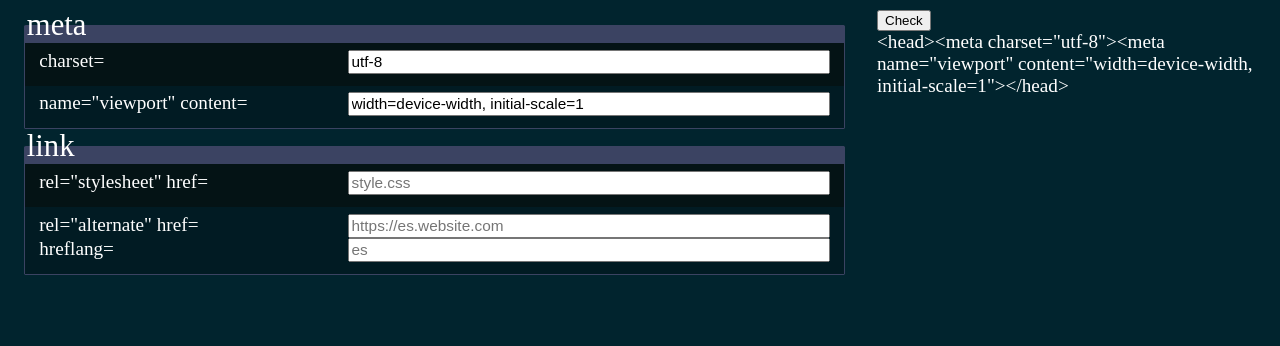
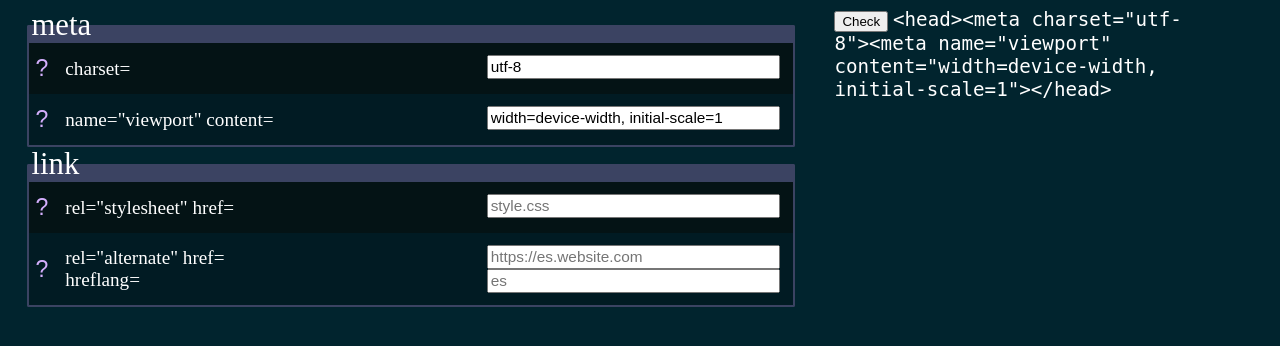
Before and after one commit to ksymph/headmaker, a PHP site: page / in a window 1280 px wide. Shown: the top 346 px of the page. Run offline with PHP 8.4, Linux system fonts and the light colour scheme.

Commit message:
fix formatting

```diff
--- a/index.php
+++ b/index.php
@@ -6,32 +6,44 @@
 			<fieldset class="category">
 				<legend>meta</legend>
 				<fieldset class="tag">
-					<label for="charset">charset=</label>
-					<input id="charset" type="text" value="utf-8" placeholder="utf-8">
+					<input type="checkbox" class="show-hidden">
+					<div class="label-container"><label for="charset">charset=</label></div>
+					<div class="input-container"><input id="charset" type="text" value="utf-8" placeholder="utf-8"></div>
+					<p>test</p>
 				</fieldset>
 				<fieldset class="tag">
-					<label for="viewport">name="viewport" content=</label>
-					<input id="viewport" type="text" placeholder="width=device-width, initial-scale=1" value="width=device-width, initial-scale=1">
+					<input type="checkbox" class="show-hidden">
+					<div class="label-container"><label for="viewport">name="viewport" content=</label></div>
+					<div class="input-container"><input id="viewport" type="text" placeholder="width=device-width, initial-scale=1" value="width=device-width, initial-scale=1"></div>
+					<p>test</p>
 				</fieldset>
 			</fieldset>
 			<fieldset class="category">
 				<legend>link</legend>
 				<fieldset class="tag">
-					<label for="stylesheet">rel="stylesheet" href=</label>
-					<input id="stylesheet" type="text" placeholder="style.css">
+					<input type="checkbox" class="show-hidden">
+					<div class="label-container"><label for="stylesheet">rel="stylesheet" href=</label></div>
+					<div class="input-container"><input id="stylesheet" type="text" placeholder="style.css"></div>
+					<p>test</p>
 				</fieldset>
 				<fieldset class="tag">
-					<label for="alternate">rel="alternate" href=</label>
-					<input id="alternate" type="text" placeholder="https://es.website.com">
-					<label for="hreflang">hreflang=</label>
-					<input id="hreflang" type="text" placeholder="es">
+					<input type="checkbox" class="show-hidden">
+					<div class="label-container">
+						<label for="alternate">rel="alternate" href=</label>
+						<label for="hreflang">hreflang=</label>
+					</div>
+					<div class="input-container">
+						<input id="alternate" type="text" placeholder="https://es.website.com">
+						<input id="hreflang" type="text" placeholder="es">
+					</div>
+					<p>test</p>
 				</fieldset>
 			</fieldset>
 		</form>
 		<div id="right">
 			<button id="test">Check</button>
-			<div id="output">
-				here's a bunch of output'
+			<code id="output">
+				some output
 			</div>
 		</div>
 	</main>
--- a/script.js
+++ b/script.js
@@ -14,7 +14,7 @@ function buildOutput() {
 			const currentField = currentFieldList.children[it];
 
 			const labels = currentField.querySelectorAll("label");
-			const inputs = currentField.querySelectorAll("input");
+			const inputs = currentField.querySelectorAll(".input-container input");
 
 			if (inputs[0].value) {
 				final += `<${category.innerText} `;
--- a/style.css
+++ b/style.css
@@ -1,23 +1,35 @@
-#headmaker input {
-	width: 60%;
+.input-container input {
 	font-size: .8em;
+	width: 95%;
+}
+.input-container {
+	width: 40%;
 }
 
-#headmaker label {
-	width: 35%;
+.label-container {
+	width: 55%;
+	display: flex;
+	flex-direction: column;
+	display: flex;
+	justify-content: center;
 }
+.label-container label {
+	width: 100%;
+}
+
 
 #headmaker {
 	width: 65%;
-	max-width: 50em;
+	max-width: 40em;
 }
 
 .tag {
 	display: flex;
+	justify-content: space-between;
 	flex-wrap: wrap;
-	justify-content: space-between;
 	margin: 0;
 	border: 0;
+	padding: 12px 6px;
 	background-color: #041315;
 }
 
@@ -29,7 +41,7 @@
 	padding: 0;
 	margin: 0;
 	background-color: #3b4362;
-	border: 1px solid #3b4362;
+	border: 2px solid #3b4362;
 	border-radius: 2px;
 }
 
@@ -48,6 +60,37 @@ legend {
 	font-size: 1.6em;
 }
 
+#headmaker p {
+	display: none;
+	width: 100%;
+	margin: 8px 0 0 0;
+}
+
+.show-hidden {
+	width: 16px;
+	height: inherit;
+	border-radius: 50%;
+	appearance: none;
+	font-size: 1.2em;
+	margin: 0 6px 0 0;
+}
+
+.show-hidden:before {
+	content: "?";
+	width: 100%;
+	height: 100%;
+	text-align: center;
+	display: block;
+	color: #d4affd;
+	cursor: pointer;
+	display: flex;
+	align-items: center;
+}
+
+.show-hidden:checked ~ p {
+	display: block !important;
+}
+
 
 
 
```
